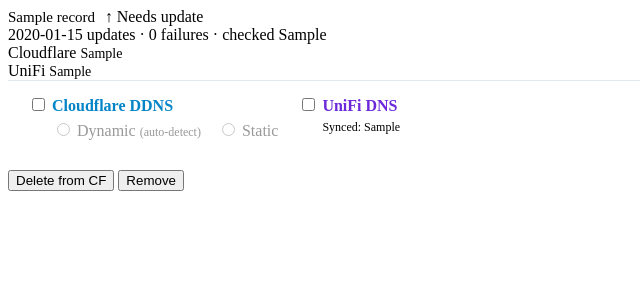
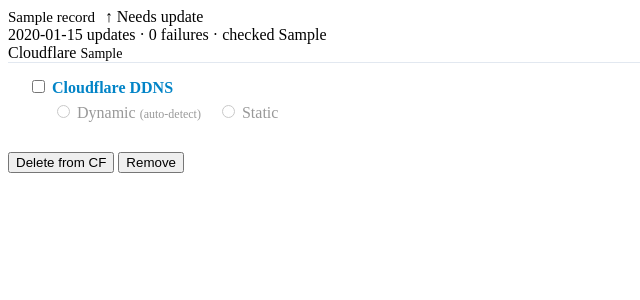
Before and after one commit to Beejeex/cloudflare-ddns-ui, a FastAPI app: template templates/partials/records_table.html in a window 1280 px wide. Shown: the top 300 px of the page, without its empty margins (0-640 px from the left). Run offline with FastAPI, Linux system fonts and the light colour scheme; the template is opened without the code that fills it: most values are stand-ins (such as "Sample title", 1, 10 or a date in 2020); parts of the project's set-up code (start-up, migrations or seed data) failed here and were passed over.

Commit message:
fix(ui): hide UniFi DNS sections in record cards when UniFi is disabled in settings

```diff
--- a/templates/partials/records_table.html
+++ b/templates/partials/records_table.html
@@ -22,7 +22,7 @@
       <span class="record-ip-label">Cloudflare</span>
       <span class="font-mono" style="font-size:0.875rem;">{{ r.dns_ip }}</span>
     </div>
-    {% if r.unifi_ip or r.cfg_unifi_enabled %}
+    {% if unifi_enabled and (r.unifi_ip or r.cfg_unifi_enabled) %}
     <div class="record-ip-block">
       <span class="record-ip-label">UniFi</span>
       {% if r.unifi_ip %}<span class="font-mono" style="font-size:0.875rem;">{{ r.unifi_ip }}</span>
@@ -65,6 +65,7 @@
         </div>
       </div>
     </div>
+    {% if unifi_enabled %}
     <div class="record-cfg-section">
       <label class="record-cfg-toggle">
         <input type="checkbox" name="unifi_enabled" value="on" {% if r.cfg_unifi_enabled %}checked{% endif %}>
@@ -77,6 +78,7 @@
         </span>
       </div>
     </div>
+    {% endif %}
     <div style="margin-left:auto; align-self:center;">
       <span id="cfg-status-{{ slug }}" class="text-sm"></span>
     </div>
```
